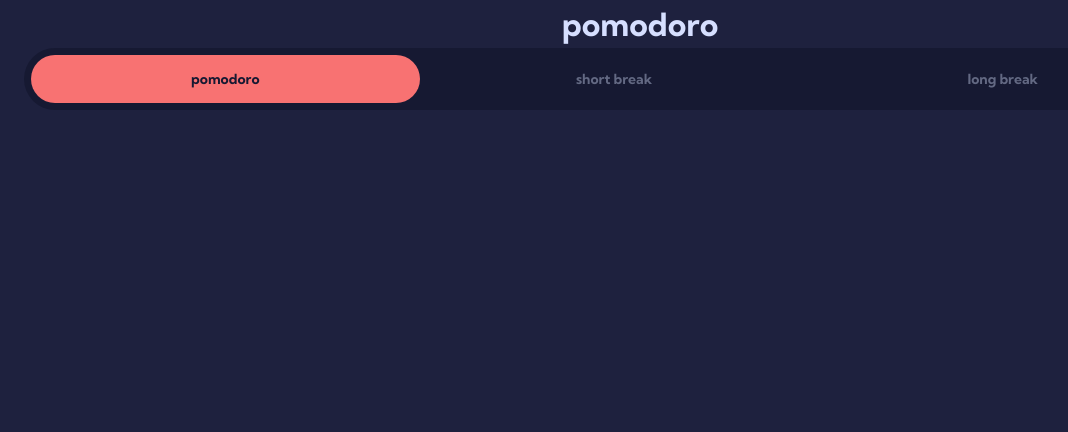
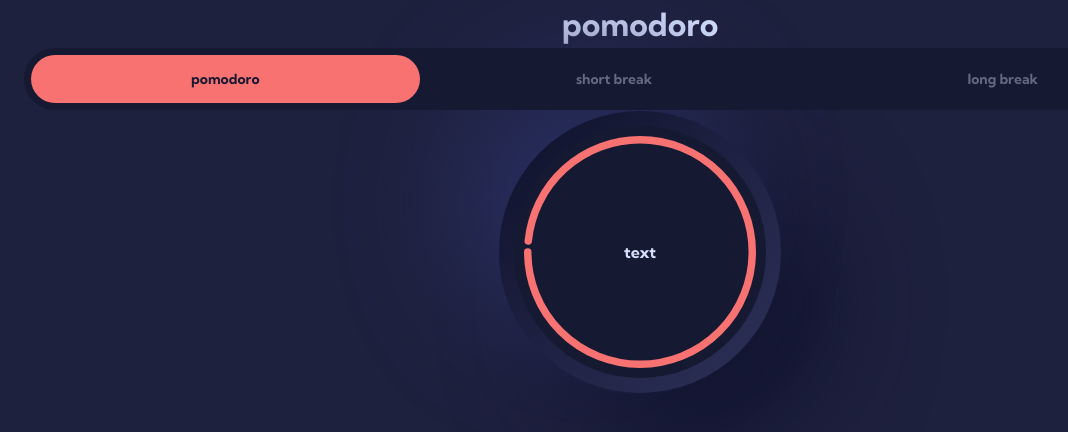
Before and after one commit to WandoCode/pomodoro, a Next.js app: page / in a window 1280 px wide. Shown: the top 432 px of the page, without its empty margins (0-1068 px from the left). Built offline with nearby package versions, Linux system fonts and the light colour scheme.

Commit message:
Add the component to track time with style and cirlce to visualize time

```diff
--- /dev/null
+++ b/src/components/atoms/Circle.tsx
@@ -0,0 +1,22 @@
+interface Props {
+  timePercentage: number
+  className?: string
+}
+
+export const Circle = ({ className, timePercentage }: Props) => {
+  return (
+    <svg
+      className={className}
+      xmlns="http://www.w3.org/2000/svg"
+      viewBox="-5 -5 310 310"
+    >
+      <path
+        d="M 0 150 A 100 100 90 0 0 300 150 A 100 100 90 0 0 0 150 Z"
+        stroke="#FFF"
+        strokeWidth="10"
+        strokeDasharray={`${(timePercentage * 305) / 100}% 305%`}
+        fill="none"
+      />
+    </svg>
+  )
+}
--- /dev/null
+++ b/src/components/molecules/Counter.tsx
@@ -0,0 +1,12 @@
+import { Circle } from '../atoms/Circle'
+
+const Counter = () => {
+  return (
+    <div className="counter">
+      <Circle className="counter__circle" timePercentage={98} />
+      <p>text</p>
+    </div>
+  )
+}
+
+export default Counter
--- a/src/pages/index.tsx
+++ b/src/pages/index.tsx
@@ -1,4 +1,5 @@
 import InputNumber from '@/components/atoms/InputNumber'
+import Counter from '@/components/molecules/Counter'
 import PomodoroTypesChoice from '@/components/molecules/PomodoroTypesChoice'
 import { useState } from 'react'
 
@@ -15,6 +16,7 @@ export default function Home() {
         changeValue={setCurrPomodoroType}
         className="container"
       />
+      <Counter />
     </main>
   )
 }
--- /dev/null
+++ b/src/styles/components/_counter.scss
@@ -0,0 +1,41 @@
+@use '../abstracts/' as *;
+
+.counter {
+  $border: 1rem;
+
+  position: relative;
+
+  display: flex;
+  align-items: center;
+  justify-content: center;
+
+  height: calc(300px - $border);
+  width: calc(300px - $border);
+
+  border: solid $border transparent;
+  border-radius: 100%;
+  background-clip: padding-box;
+  background-color: var(--clr-secondary-800);
+  box-shadow: -50px -50px 100px #272c5a, 50px 50px 100px #121530;
+
+  &:before {
+    content: '';
+
+    position: absolute;
+    inset: -$border;
+
+    z-index: -1;
+
+    border-radius: 100%;
+    background: linear-gradient(315deg, #2e325a 0%, #0e112a 100%);
+  }
+
+  &__circle {
+    position: absolute;
+    padding: rem(10);
+    & path {
+      stroke: var(--clr-primary-a-400);
+      stroke-linecap: round;
+    }
+  }
+}
--- a/src/styles/components/_index.scss
+++ b/src/styles/components/_index.scss
@@ -1,3 +1,4 @@
 @forward './button';
 @forward './number-input';
 @forward './pomodoro-choice';
+@forward './counter';
--- a/src/styles/components/_pomodoro-choice.scss
+++ b/src/styles/components/_pomodoro-choice.scss
@@ -11,6 +11,8 @@
 
   border-radius: rem(32);
 
+  z-index: 1;
+
   &__choice {
     width: 100%;
   }
```
Also changed, not shown: public/circle.svg (added).
